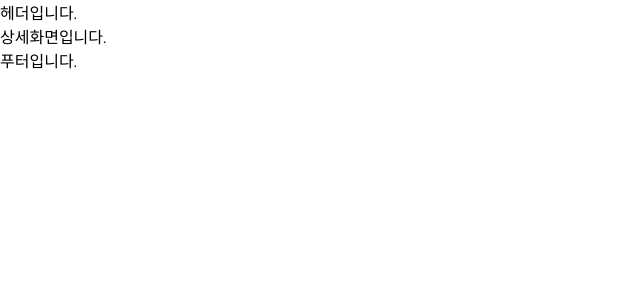
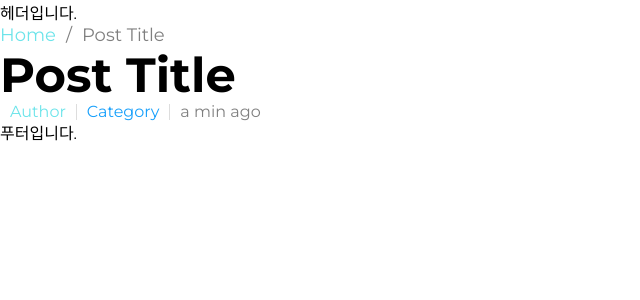
Before and after one commit to gimtwinkle/react_newwons, a Next.js app: page /posts/detail in a window 1280 px wide. Shown: the top 300 px of the page, without its empty margins (0-640 px from the left). Built offline with nearby package versions, Linux system fonts and the light colour scheme.

Commit message:
postinfo 컴포넌트

```diff
--- a/src/app/posts/detail/page.tsx
+++ b/src/app/posts/detail/page.tsx
@@ -1,5 +1,11 @@
+import PostInfoGroup from '@/components/feature/PostInfoGroup';
+
 const Detail = () => {
-  return <>상세화면입니다. </>;
+  return (
+    <>
+      <PostInfoGroup />
+    </>
+  );
 };
 
 export default Detail;
--- /dev/null
+++ b/src/components/feature/PostInfoGroup.tsx
@@ -0,0 +1,129 @@
+'use client';
+import Link from 'next/link';
+import { useState } from 'react';
+import styled from 'styled-components';
+
+const PostBreadCrumb = styled.ul`
+  list-style-type: none;
+
+  display: flex;
+  margin: 0;
+  padding: 0;
+
+  li {
+    padding: 0;
+    font-size: 18px;
+    color: rgba(0, 0, 0, 0.5);
+
+    &:after {
+      display: inline-block;
+      content: '/';
+      padding: 0 10px;
+      color: rgba(0, 0, 0, 0.5);
+    }
+
+    &:last-child:after {
+      display: none;
+    }
+    &.lightBlue {
+      color: #6de4ea;
+    }
+
+    &.blue {
+      color: #18a0fb;
+    }
+  }
+`;
+
+const PostTitle = styled.h3`
+  font-size: 48px;
+`;
+
+const PostInfo = styled.ul`
+  list-style-type: none;
+
+  display: flex;
+  align-items: center;
+  margin: 0;
+  padding: 0;
+  li {
+    height: 100%;
+    line-height: 100%;
+    padding: 0 10px;
+    border-right: 1px solid #ddd;
+    color: rgba(0, 0, 0, 0.5);
+
+    &.lightBlue {
+      color: #6de4ea;
+    }
+
+    &.blue {
+      color: #18a0fb;
+    }
+
+    &:last-child {
+      border-right: none;
+    }
+  }
+`;
+
+const PostInfoGroup = () => {
+  const [postTitle, setPostTitle] = useState<string>('Post Title');
+  const [author, setAuthor] = useState<string>('Author');
+  const [category, setCategory] = useState<string>('Category');
+  const [timeStamp, setTimeStamp] = useState<string>('a min ago');
+
+  return (
+    <>
+      <PostBreadCrumb>
+        <li className="lightBlue">
+          <Link href="/">Home</Link>
+        </li>
+        <li>
+          <Link
+            href="/post/detail"
+            onLoad={(e) => {
+              setPostTitle('');
+            }}
+          >
+            {postTitle}
+          </Link>
+        </li>
+      </PostBreadCrumb>
+      <PostTitle
+        onLoad={(e) => {
+          setPostTitle('');
+        }}
+      >
+        {postTitle}
+      </PostTitle>
+      <PostInfo>
+        <li
+          className="lightBlue"
+          onLoad={(e) => {
+            setAuthor('');
+          }}
+        >
+          {author}
+        </li>
+        <li
+          className="blue"
+          onLoad={(e) => {
+            setCategory('');
+          }}
+        >
+          {category}
+        </li>
+        <li
+          onLoad={(e) => {
+            setTimeStamp('');
+          }}
+        >
+          {timeStamp}
+        </li>
+      </PostInfo>
+    </>
+  );
+};
+
+export default PostInfoGroup;
```
Also changed, not shown: src/components/feature/PostInfo.tsx (deleted).
